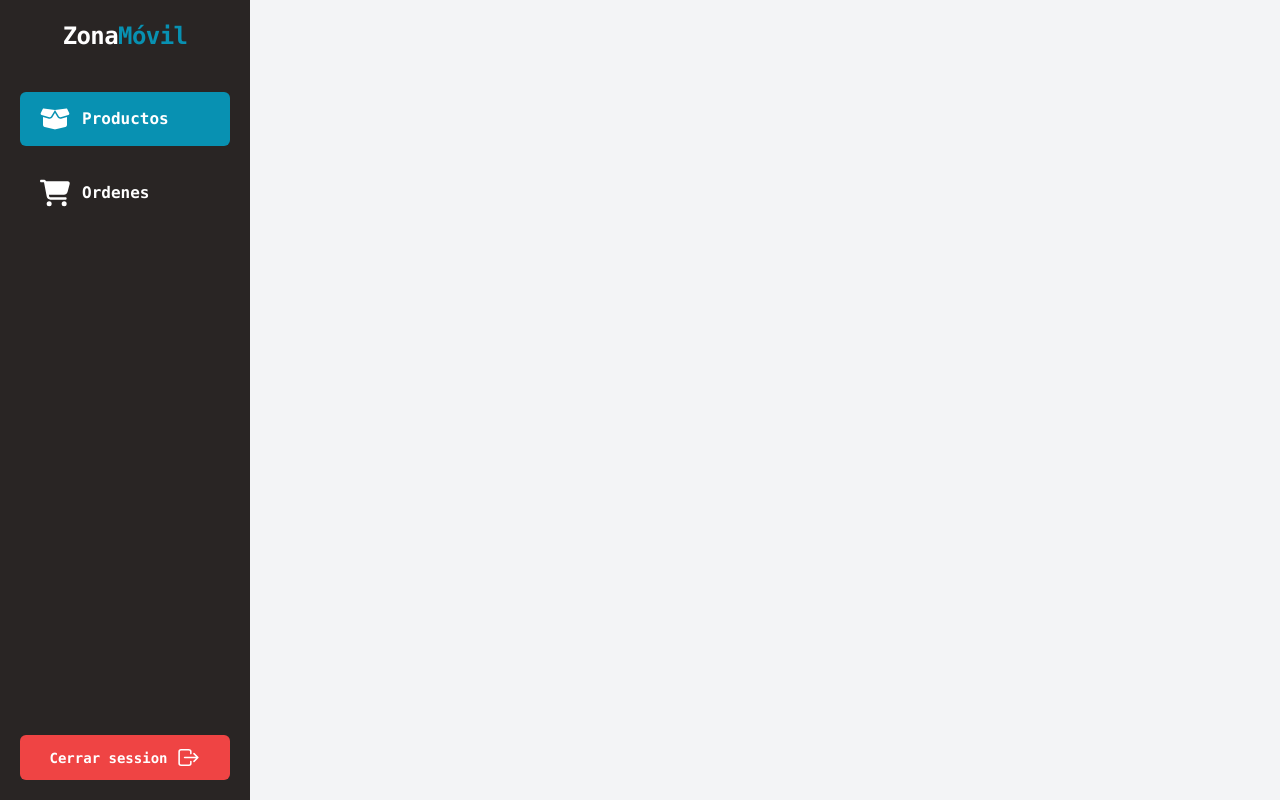
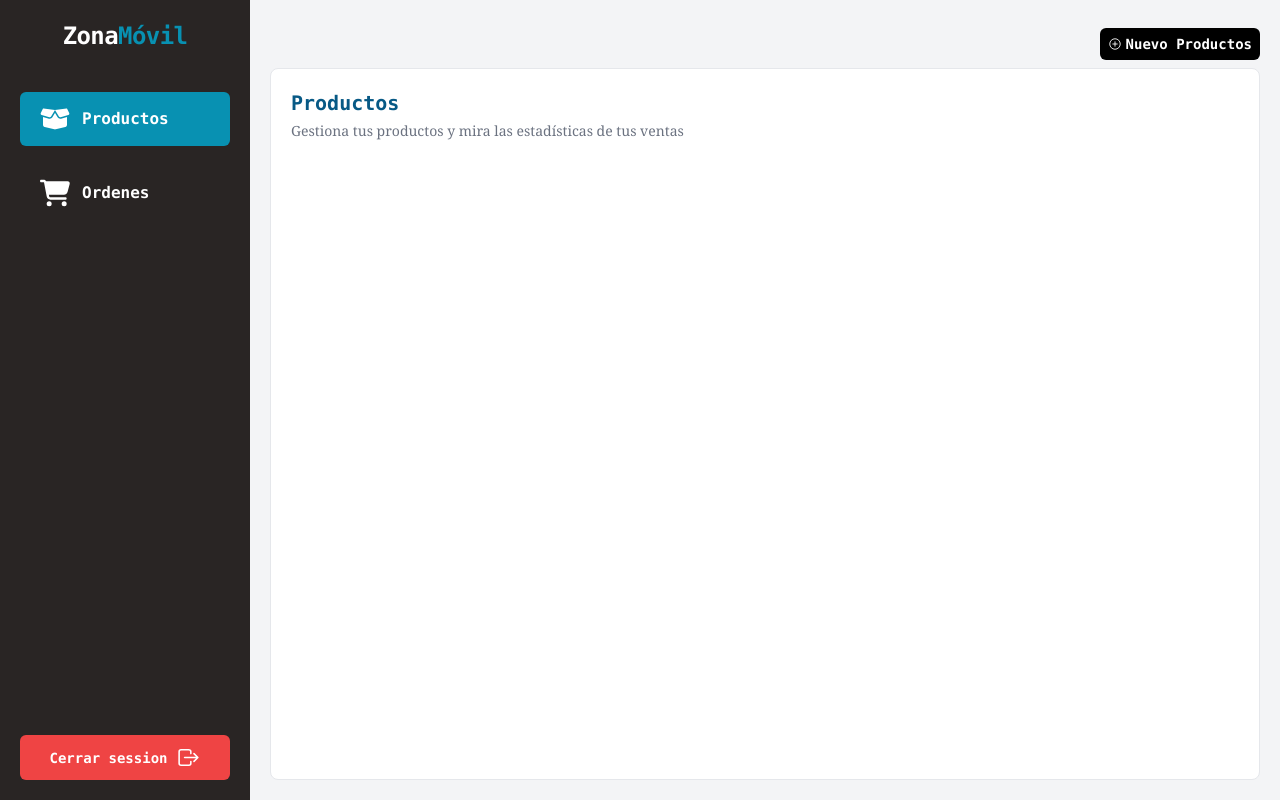
Before and after one commit to Angel-Raa/ecommerce, a React (Create React App) app: page /dashboard/productos in a window 1280 px wide. Built offline with nearby package versions, Linux system fonts and the light colour scheme; no server answers.

Commit message:
Dashboard Productos

```diff
--- /dev/null
+++ b/src/components/dashboard/product/TableProduct.tsx
@@ -0,0 +1,26 @@
+const tableHeaders = [
+  "",
+  "Nombre",
+  "Variante",
+  "Precio",
+  "Stock",
+  "Fecha de creación",
+  "",
+];
+export const TableProduct = () => {
+  return (
+    <>
+      <div className="flex flex-col flex-1 border border-gray-200 rounded-lg p-5 bg-white">
+        <h1 className="font-bold text-xl">Productos</h1>
+
+        <p className="text-sm mt-1 mb-8 font-serif text-gray-500">
+          Gestiona tus productos y mira las estadísticas de tus ventas
+        </p>
+        {/* Tabla */}
+
+
+        {/* Controles de paginación */}
+      </div>
+    </>
+  );
+};
--- a/src/pages/dashboard/DashboardProductos.tsx
+++ b/src/pages/dashboard/DashboardProductos.tsx
@@ -1,6 +1,21 @@
+import { IoAddCircleOutline } from "react-icons/io5";
+import { Link } from "react-router-dom";
+import { TableProduct } from "../../components";
+
 export const DashboardProductos = () => {
-    return (
-        <>
-        </>
-    )
-}
+  return (
+    <>
+      <div className="h-full flex flex-col gap-2">
+        <Link
+          to={"/dashboard/new"}
+          className="bg-black text-white flex items-center self-end py-[6px] px-2 rounded-md text-sm gap-1 font-semibold"
+        >
+          <IoAddCircleOutline className="inline-block" />
+          Nuevo Productos
+        </Link>
+
+        <TableProduct />
+      </div>
+    </>
+  );
+};
```
Also changed, not shown: src/components/index.ts (+32 -33 lines).
